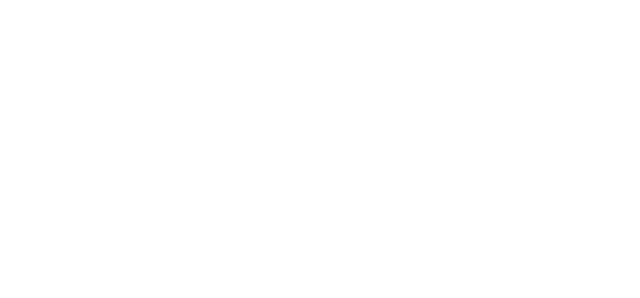
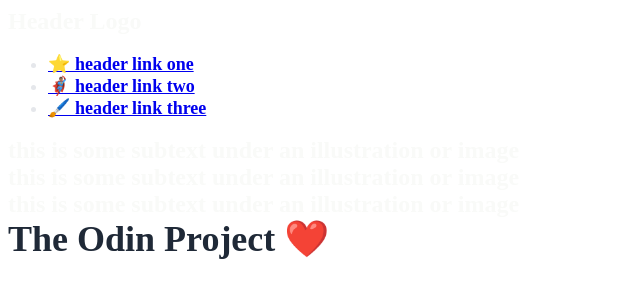
Before and after one commit to TJ-Rock/landing-page, a plain HTML site: page index.html in a window 1280 px wide. Shown: the whole page, without its empty margins (0-640 px from the left). Drawn offline with Linux system fonts and the light colour scheme.

Commit message:
Just adding content, no flex used yet

```diff
--- a/index.html
+++ b/index.html
@@ -1,13 +1,33 @@
 <!DOCTYPE html>
 <html lang="en">
-<head>
+  <head>
     <meta charset="UTF-8">
+    <meta http-equiv="X-UA-Compatible" content="IE=edge">
     <meta name="viewport" content="width=device-width, initial-scale=1.0">
     <title>Landing Page</title>
     <link rel="stylesheet" href="main.css">
-</head>
-<body>
+  </head>
+  <body>
+    <div class="header">
+      Header Logo
+      <div class="hero1">
+        <ul>
+          <li><a href="#">⭐ header link one </a></li>
+          <li><a href="#">🦸🏽‍♂️ header link two</a></li>
+          <li><a href="#">🖌️ header link three</a></li>
+        </ul>
+    </div>
 
+  <div class="cards">
+    <div class="card">this is some subtext under an illustration or image</div>
+    <div class="card">this is some subtext under an illustration or image</div>
+    <div class="card">this is some subtext under an illustration or image</div>
+  </div>
 
-</body>
+  </div>
+
+    <div class="footer">
+      The Odin Project ❤️
+    </div>
+  </body>
 </html>
--- a/main.css
+++ b/main.css
@@ -1,4 +1,4 @@
-.header {
+.hero {
     display: flex;
     justify-content: space-between;
     background-color: #1f2937;
@@ -6,9 +6,14 @@
     font-weight: 900;
 }
 
-.headerr {
+.hero1 {
     font-size: 18px;
     color: #e5e7eb;
+}
+
+.header {
+    font-size: 24px;
+    color: #f9faf8;
 }
 
 .logo {
@@ -31,3 +36,7 @@ body {
     font-style: light italic;
     color: #1f2937;
 }
+
+.cards {
+
+}
```
